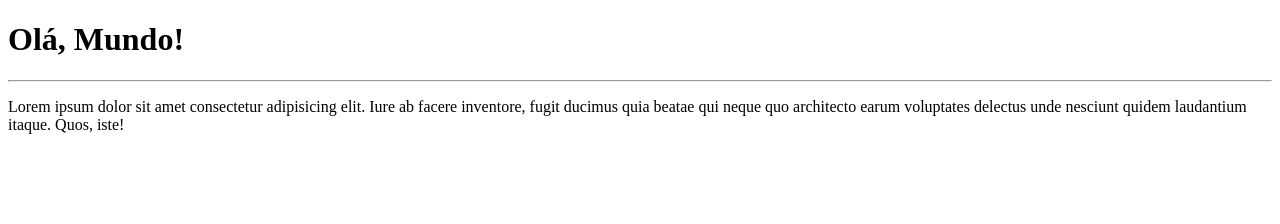
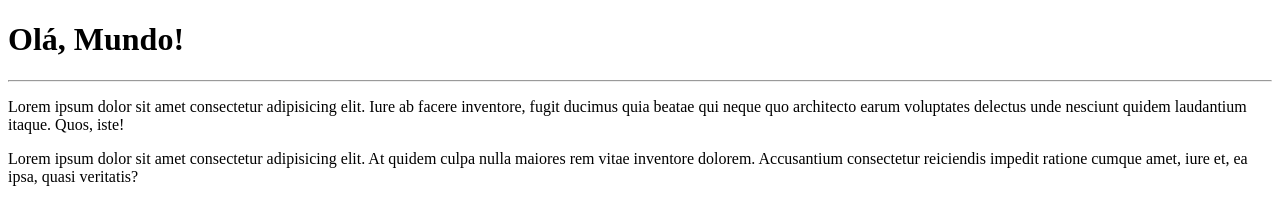
Before and after one commit to ricardosmotta/Ola-Mundo, a plain HTML site: page site-exemplo/index.html in a window 1280 px wide. Drawn offline with Linux system fonts and the light colour scheme.

Commit message:
paragrafo adicionado

```diff
--- a/site-exemplo/index.html
+++ b/site-exemplo/index.html
@@ -9,5 +9,6 @@
     <h1>Olá, Mundo!</h1>
     <hr>
     <p>Lorem ipsum dolor sit amet consectetur adipisicing elit. Iure ab facere inventore, fugit ducimus quia beatae qui neque quo architecto earum voluptates delectus unde nesciunt quidem laudantium itaque. Quos, iste!</p>
+    <p>Lorem ipsum dolor sit amet consectetur adipisicing elit. At quidem culpa nulla maiores rem vitae inventore dolorem. Accusantium consectetur reiciendis impedit ratione cumque amet, iure et, ea ipsa, quasi veritatis?</p>
 </body>
 </html>
```
